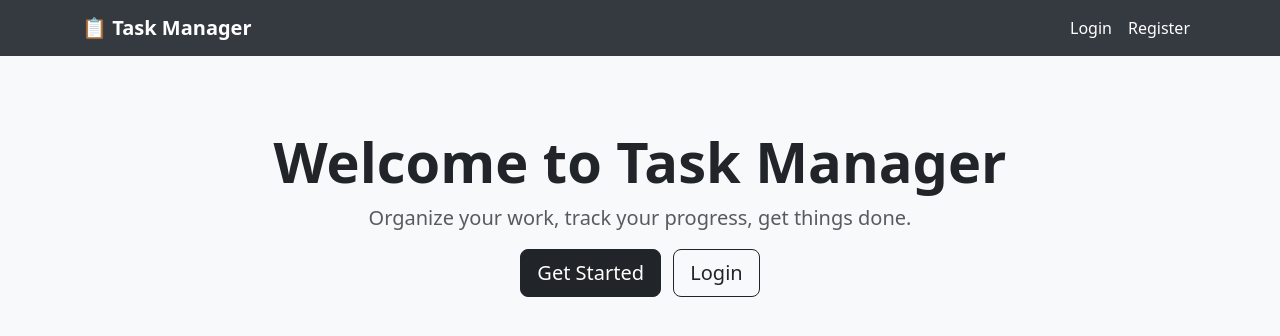
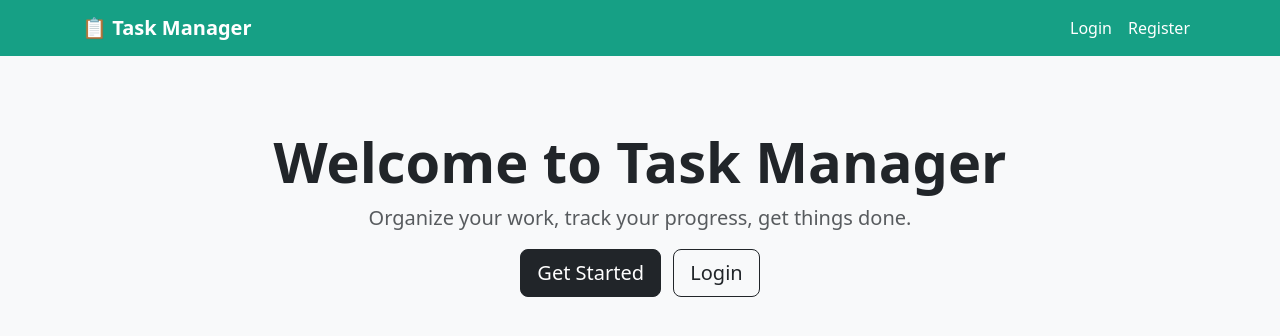
Before and after one commit to wiut00015688/DSCC_CW_15688, a Django app: page / in a window 1280 px wide. Shown: the top 336 px of the page. Run offline with Django 5.2, Linux system fonts and the light colour scheme.

Commit message:
change navbar color again

```diff
--- a/static/css/style.css
+++ b/static/css/style.css
@@ -16,5 +16,5 @@
 }
 
 .navbar {
-    background-color: #2c3e50 !important; /* dark blue */
+    background-color: #2c3e50 !important;
 }
--- a/tasks/templates/tasks/base.html
+++ b/tasks/templates/tasks/base.html
@@ -7,7 +7,7 @@
     <link href="https://cdn.jsdelivr.net/npm/bootstrap@5.3.0/dist/css/bootstrap.min.css" rel="stylesheet">
     <style>
         body { background-color: #f8f9fa; }
-        .navbar { background-color: #343a40 !important; }
+        .navbar { background-color: #16a085 !important; }
         .card { border-radius: 10px; box-shadow: 0 2px 8px rgba(0,0,0,0.1); }
         .badge-todo { background-color: #6c757d; }
         .badge-in_progress { background-color: #ffc107; color: #000; }
```
